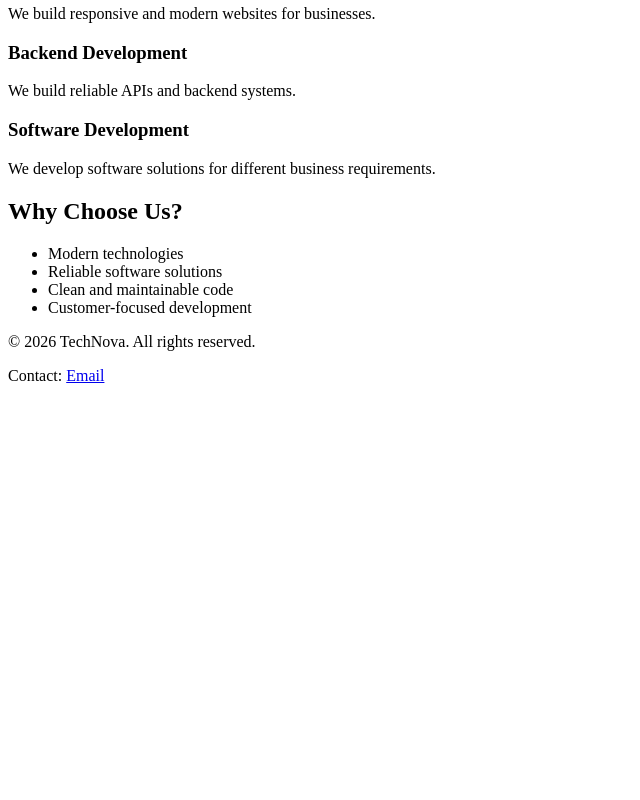
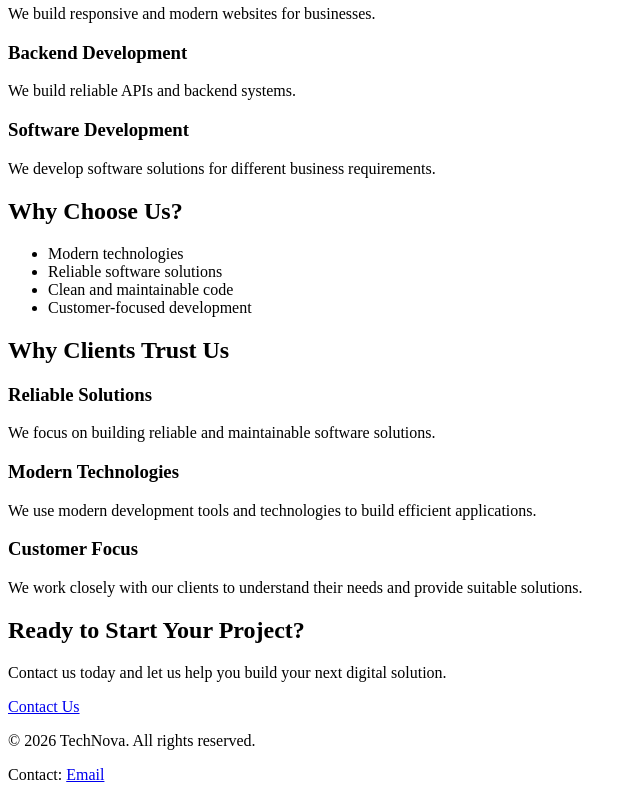
Before and after one commit to omarfarran/grids-apps-training, a plain HTML site: page day-01-html/index.html in a window 1280 px wide. Shown: the part 438-1238 px from the top of the page, without its empty margins (0-640 px from the left). Before the commit the page ends 839 px from the top, so only its background shows below. Drawn offline with Linux system fonts and the light colour scheme.

Commit message:
complete H02 company homepage structure

```diff
--- a/day-01-html/index.html
+++ b/day-01-html/index.html
@@ -20,8 +20,10 @@
             <a href="profile.html">Profile</a>
         </nav>
     </header>
+
     <main>
 
+        <!-- Hero Section -->
         <section>
             <h2>Building Better Digital Solutions</h2>
 
@@ -32,6 +34,9 @@
 
             <a href="#services">Explore Our Services</a>
         </section>
+
+
+        <!-- About Section -->
         <section id="about">
             <h2>About Us</h2>
 
@@ -45,6 +50,9 @@
                 digital presence through high-quality technology.
             </p>
         </section>
+
+
+        <!-- Services Section -->
         <section id="services">
             <h2>Our Services</h2>
 
@@ -74,6 +82,9 @@
                 </p>
             </article>
         </section>
+
+
+        <!-- Benefits Section -->
         <section>
             <h2>Why Choose Us?</h2>
 
@@ -84,10 +95,62 @@
                 <li>Customer-focused development</li>
             </ul>
         </section>
+
+
+        <!-- Proof Section -->
+        <section>
+            <h2>Why Clients Trust Us</h2>
+
+            <article>
+                <h3>Reliable Solutions</h3>
+
+                <p>
+                    We focus on building reliable and maintainable
+                    software solutions.
+                </p>
+            </article>
+
+            <article>
+                <h3>Modern Technologies</h3>
+
+                <p>
+                    We use modern development tools and technologies
+                    to build efficient applications.
+                </p>
+            </article>
+
+            <article>
+                <h3>Customer Focus</h3>
+
+                <p>
+                    We work closely with our clients to understand
+                    their needs and provide suitable solutions.
+                </p>
+            </article>
+        </section>
+
+
+        <!-- Call To Action Section -->
+        <section>
+            <h2>Ready to Start Your Project?</h2>
+
+            <p>
+                Contact us today and let us help you build
+                your next digital solution.
+            </p>
+
+            <a href="mailto:omarfarran5@gmail.com">
+                Contact Us
+            </a>
+        </section>
+
     </main>
 
+
     <footer>
-        <p>&copy; 2026 TechNova. All rights reserved.</p>
+        <p>
+            &copy; 2026 TechNova. All rights reserved.
+        </p>
 
         <p>
             Contact:
@@ -96,6 +159,7 @@
             </a>
         </p>
     </footer>
+
 </body>
 
 </html>
```
